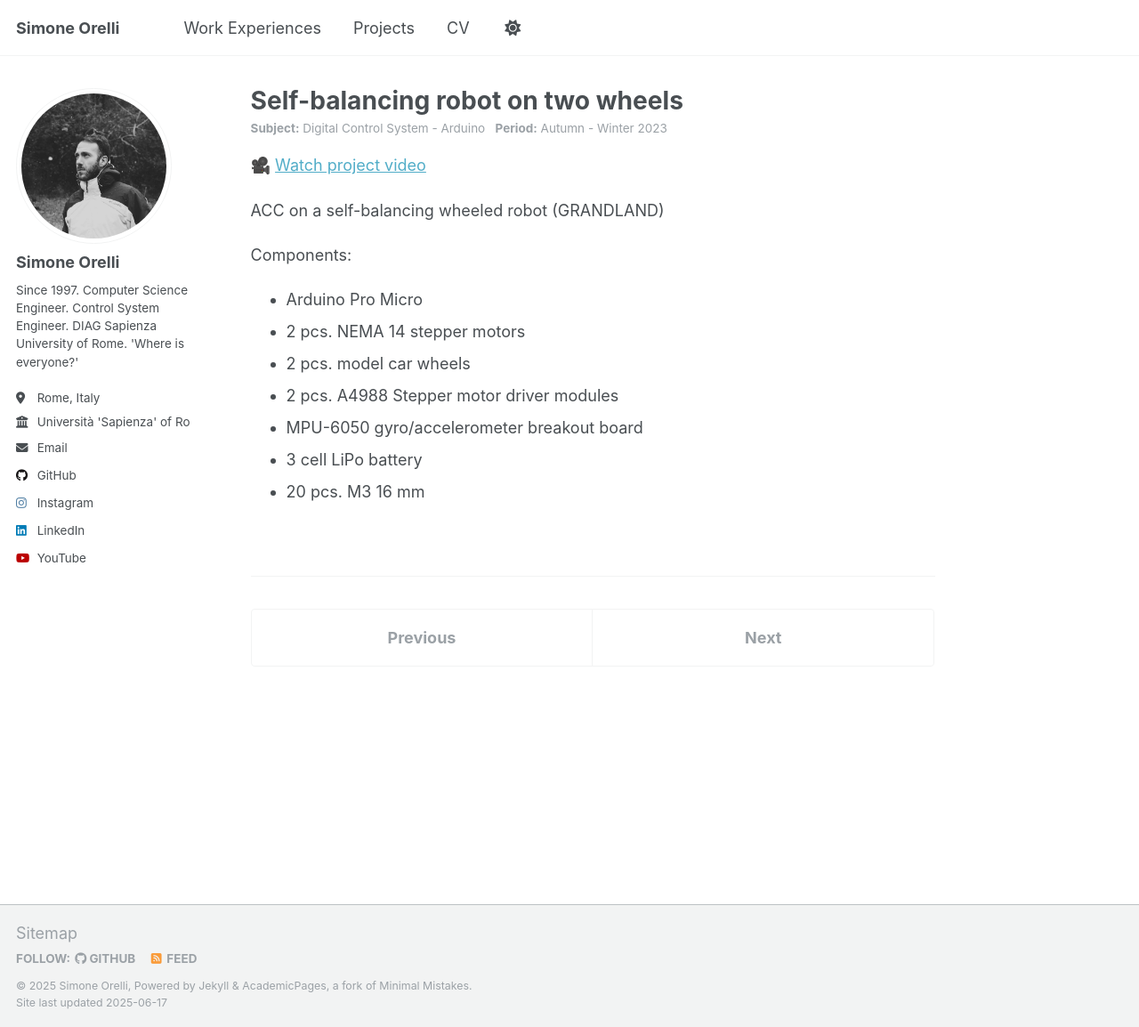
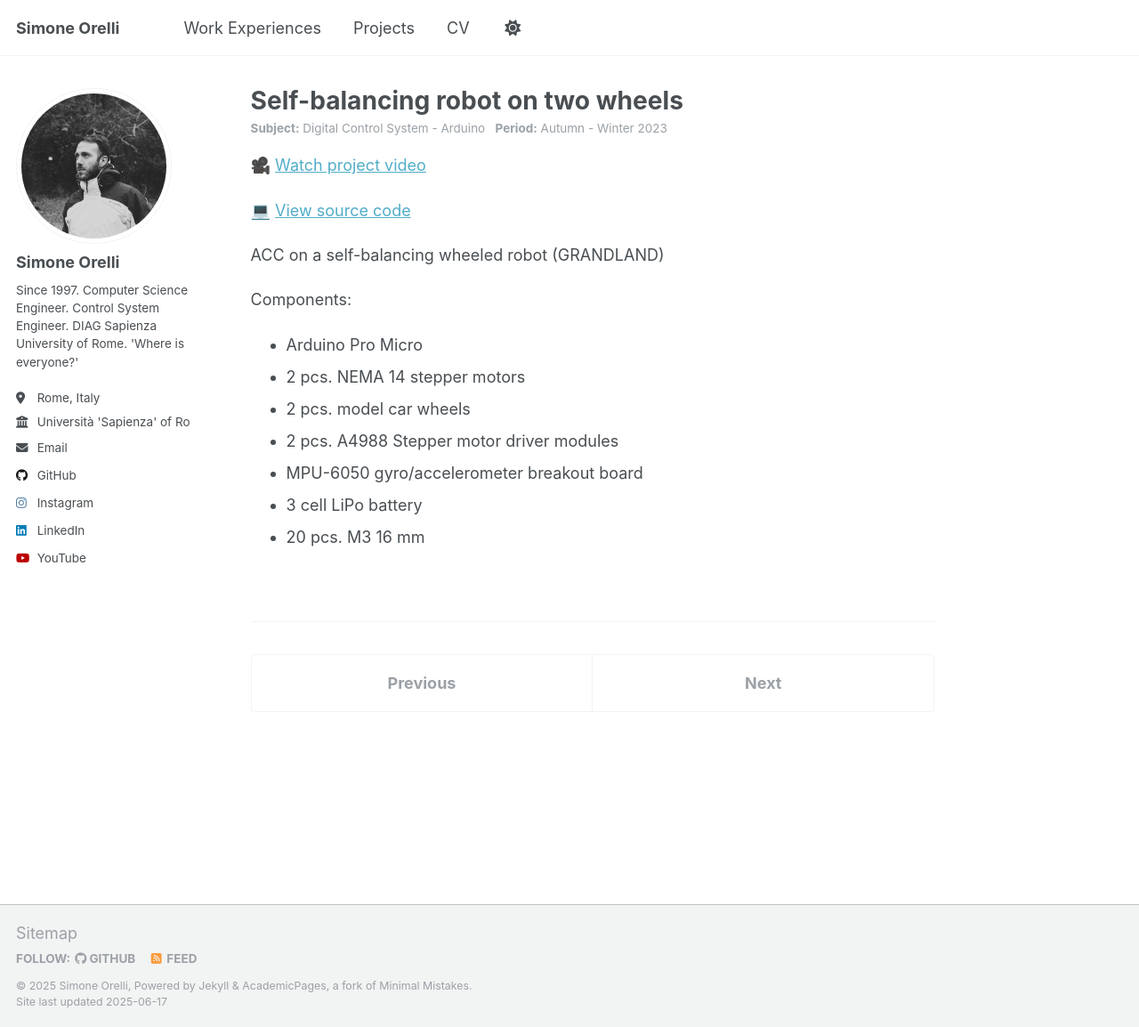
Before and after one commit to Messi-Orion10/s_orion10.github.io, a Jekyll site: the page built from _projects/project-2.md, in a window 1280 px wide and 1154 px high. Shown: the whole window at 89% size. Built offline with Jekyll 4.4.1, drawn with Linux system fonts in a browser that asks for light colours.

Commit message:
Update single.html

```diff
--- a/_layouts/single.html
+++ b/_layouts/single.html
@@ -44,7 +44,7 @@ layout: default
             </p>
           {% endif %}
 
-          {% if page.paper or page.video %}
+          {% if page.paper or page.video or page.code %}
             <div class="project__resources">
               {% if page.paper %}
                 <p>📄 <a href="{{ page.paper }}" target="_blank">View associated paper</a></p>
@@ -52,8 +52,13 @@ layout: default
               {% if page.video %}
                 <p>🎥 <a href="{{ page.video }}" target="_blank">Watch project video</a></p>
               {% endif %}
+              {% if page.code %}
+                <p>💻 <a href="{{ page.code }}" target="_blank">View source code</a></p>
+              {% endif %}
+
             </div>
           {% endif %}
+
 
         </header>
       {% endunless %}
```
